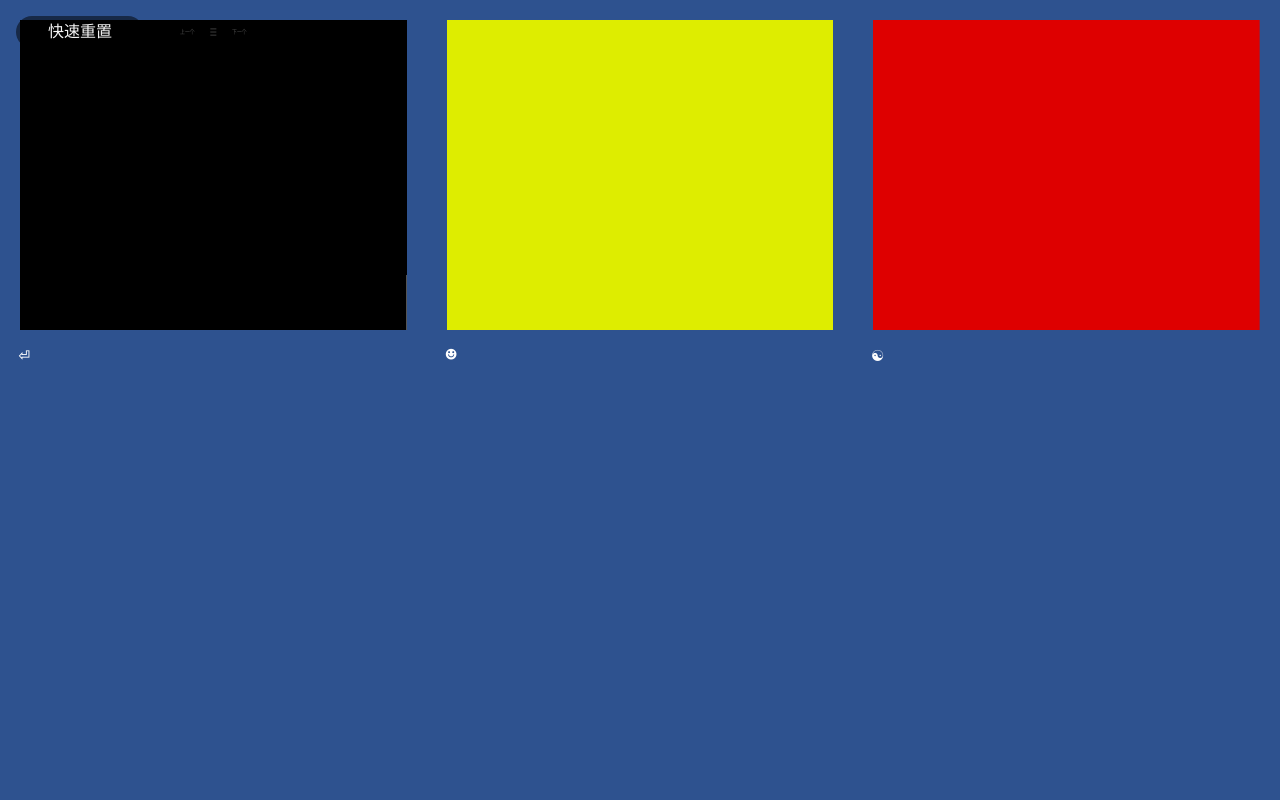
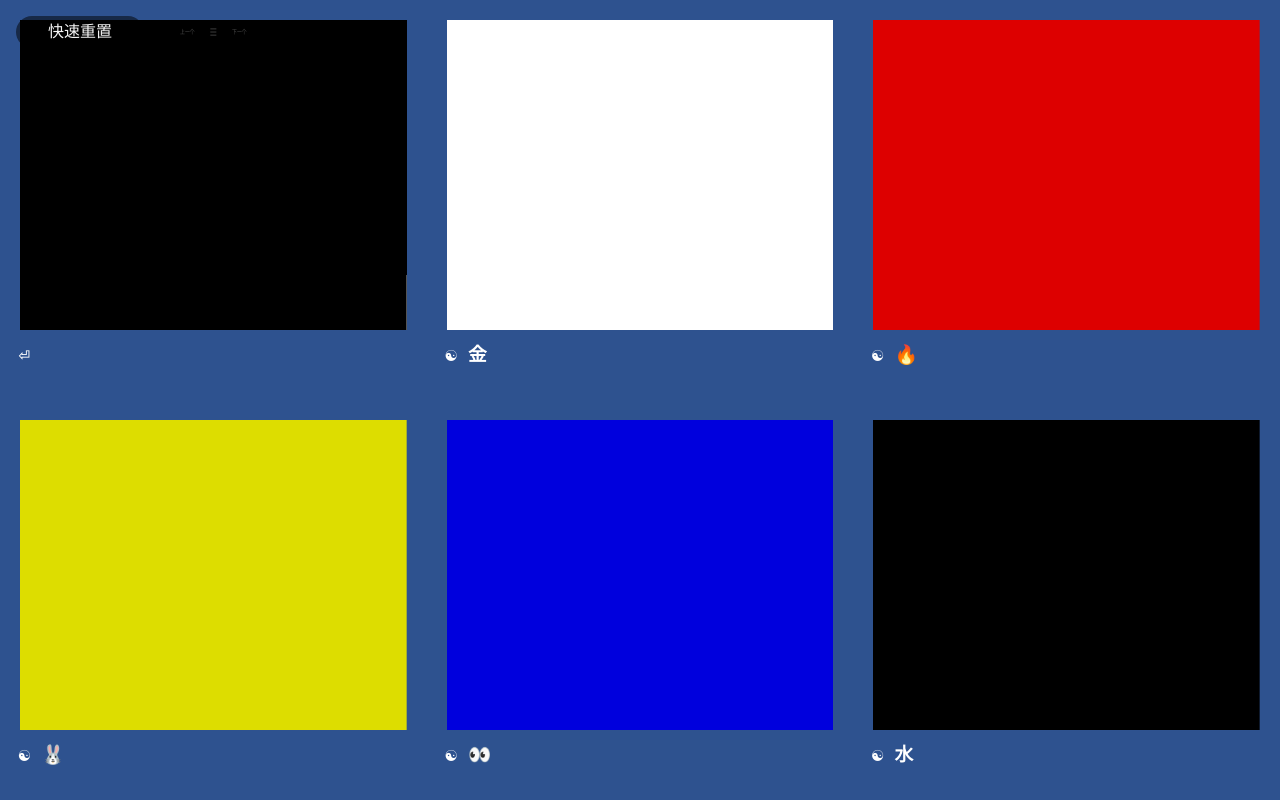
Before and after one commit to CaoYouXin/slides.caols.tech, a React (Create React App) app in the folder webapp/: page / in a window 1280 px wide. Built offline with nearby package versions, Linux system fonts and the light colour scheme.

Commit message:
金木水火土

```diff
--- a/webapp/src/App.js
+++ b/webapp/src/App.js
@@ -6,6 +6,9 @@ import { Thumbs } from './comp';
 import PPT1 from './ppt1';
 import PPT2 from './ppt2';
 import PPT3 from './ppt3';
+import PPT4 from './ppt4';
+import PPT5 from './ppt5';
+import PPT6 from './ppt6';
 
 class App extends Component {
   bug() {
@@ -23,8 +26,11 @@ class App extends Component {
         }}>
           <div className="bug" onClick={(e) => this.bug()}>快速重置</div>
           <PPT1 name="⏎" />
-          <PPT2 name="☻" />
-          <PPT3 name="☯" />
+          <PPT2 name="☯ 金" />
+          <PPT3 name="☯ 🔥" />
+          <PPT4 name="☯ 🐰" />
+          <PPT5 name="☯ 👀" />
+          <PPT6 name="☯ 水" />
           <Thumbs />
         </div>
       </div>
--- a/webapp/src/ppt2/index.css
+++ b/webapp/src/ppt2/index.css
@@ -1,5 +1,5 @@
 .ppt2-wrapper {
   width: 100%;
   height: 100%;
-  background-color: #deed00;
+  background-color: #ffffff;
 }
--- a/webapp/src/ppt3/index.css
+++ b/webapp/src/ppt3/index.css
@@ -1,5 +1,5 @@
 .ppt3-wrapper {
   width: 100%;
   height: 100%;
-  background-color: #de0000;
+  background-color: #d00;
 }
--- /dev/null
+++ b/webapp/src/ppt4/index.css
@@ -0,0 +1,5 @@
+.ppt4-wrapper {
+  width: 100%;
+  height: 100%;
+  background-color: #dd0;
+}
--- /dev/null
+++ b/webapp/src/ppt4/index.js
@@ -0,0 +1,11 @@
+import React, { Component } from 'react';
+import './index.css';
+import { transform2HomeElem } from '../hoc';
+
+class PPT4Component extends Component {
+  render() {
+    return (<div className="ppt4-wrapper"></div>);
+  }
+}
+
+export default transform2HomeElem(PPT4Component);
--- /dev/null
+++ b/webapp/src/ppt5/index.css
@@ -0,0 +1,5 @@
+.ppt5-wrapper {
+  width: 100%;
+  height: 100%;
+  background-color: #00d;
+}
--- /dev/null
+++ b/webapp/src/ppt5/index.js
@@ -0,0 +1,11 @@
+import React, { Component } from 'react';
+import './index.css';
+import { transform2HomeElem } from '../hoc';
+
+class PPT5Component extends Component {
+  render() {
+    return (<div className="ppt5-wrapper"></div>);
+  }
+}
+
+export default transform2HomeElem(PPT5Component);
--- /dev/null
+++ b/webapp/src/ppt6/index.css
@@ -0,0 +1,5 @@
+.ppt6-wrapper {
+  width: 100%;
+  height: 100%;
+  background-color: #000;
+}
--- /dev/null
+++ b/webapp/src/ppt6/index.js
@@ -0,0 +1,11 @@
+import React, { Component } from 'react';
+import './index.css';
+import { transform2HomeElem } from '../hoc';
+
+class PPT6Component extends Component {
+  render() {
+    return (<div className="ppt6-wrapper"></div>);
+  }
+}
+
+export default transform2HomeElem(PPT6Component);
```
